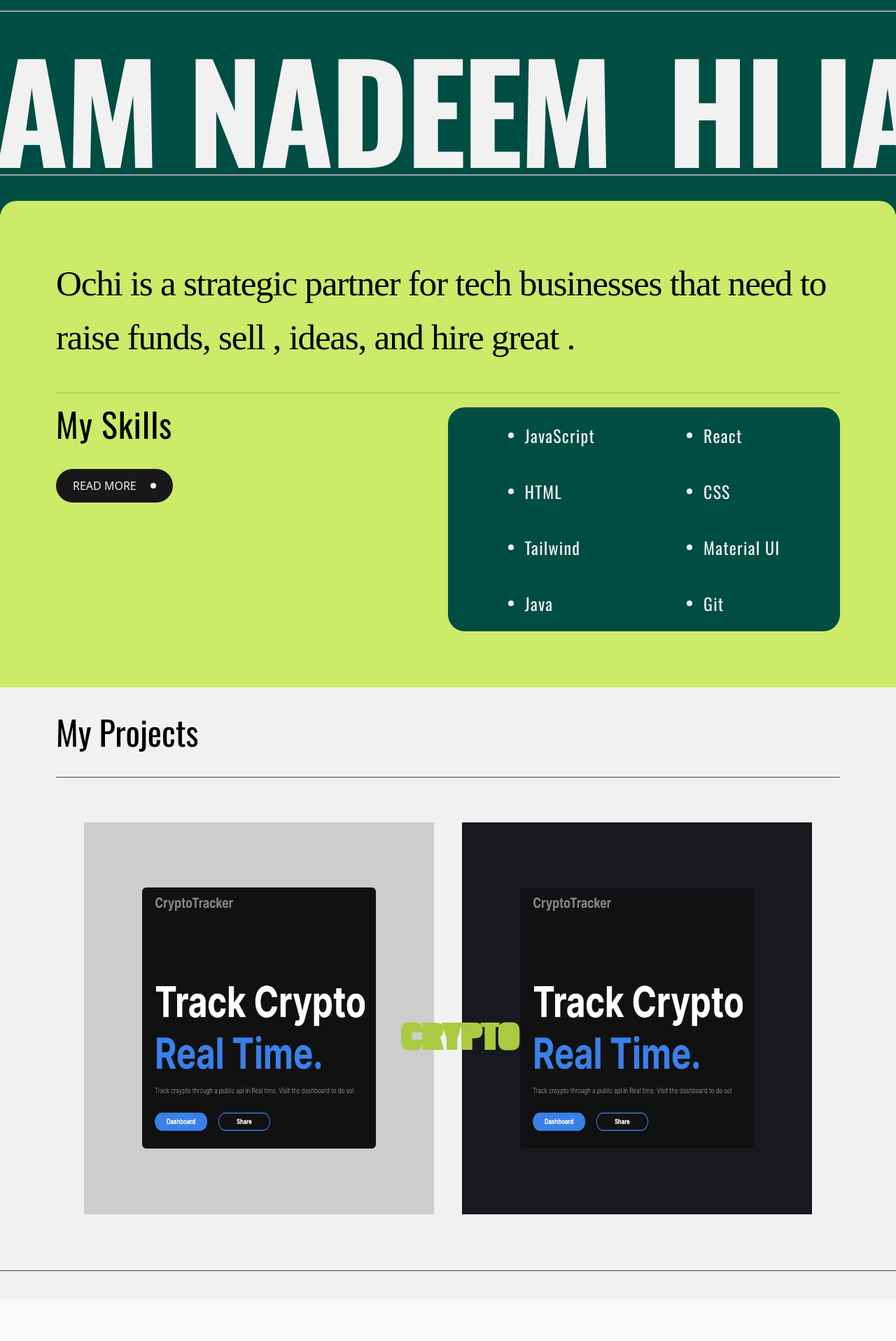
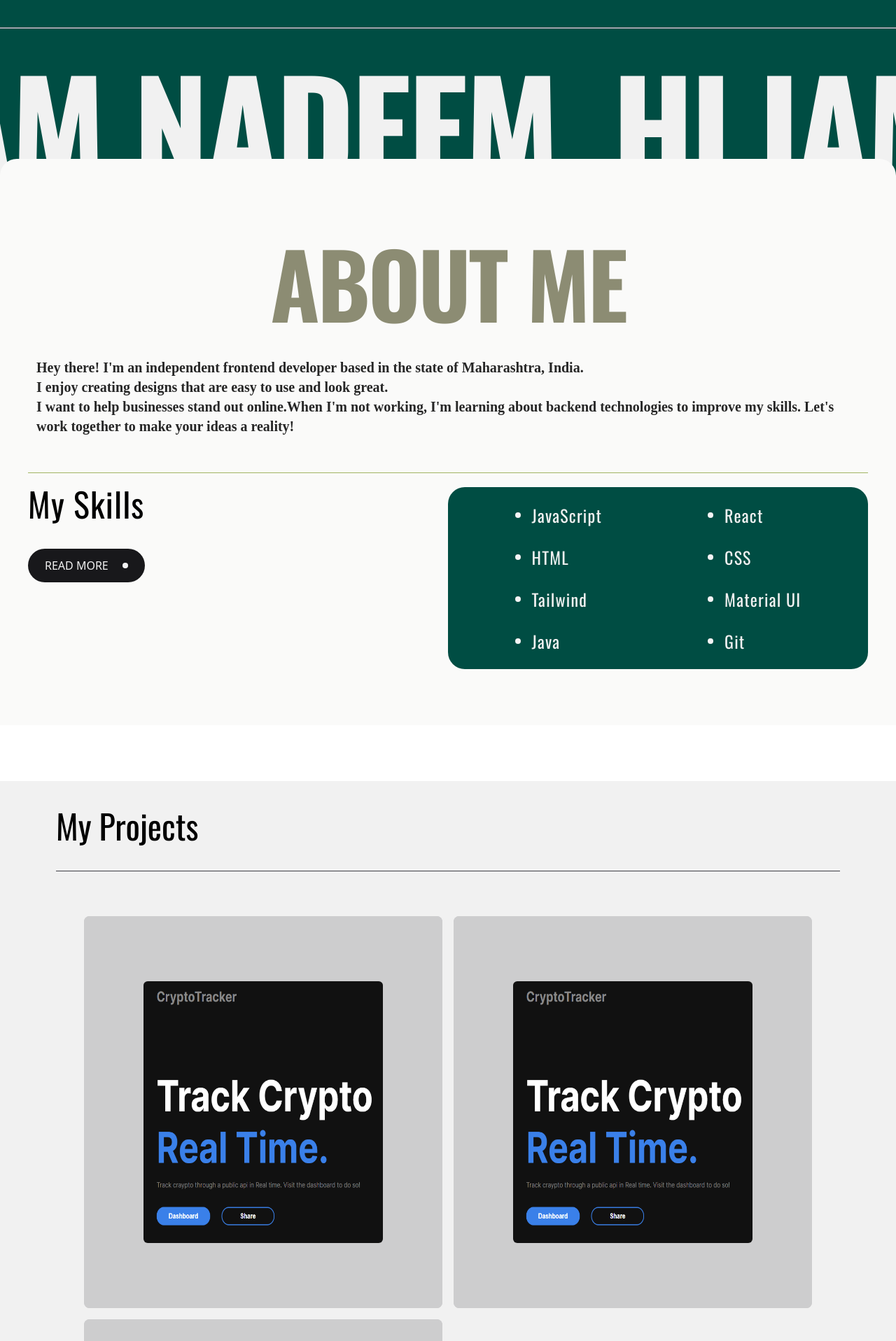
Before and after one commit to nadeemnagarji/newPortFolio, a React (Vite) app: page / in a window 1280 px wide. Shown: the part 881-2797 px from the top of the page at 70% size. Built offline with nearby package versions, Linux system fonts and the light colour scheme; a web font is replaced by a local one.

Commit message:
added animations

```diff
--- a/package.json
+++ b/package.json
@@ -11,6 +11,8 @@
   },
   "dependencies": {
     "framer-motion": "^11.0.8",
+    "gsap": "^3.12.5",
+    "locomotive-scroll": "^5.0.0-beta.11",
     "react": "^18.2.0",
     "react-dom": "^18.2.0",
     "react-icons": "^5.0.1"
--- a/src/components/About.jsx
+++ b/src/components/About.jsx
@@ -1,9 +1,42 @@
+import { motion, useInView } from "framer-motion"
+import { useRef } from "react";
+
+
+
 export default function About(params) {
+
+    const ref = useRef(null)
+    const isInView = useInView(ref)
+
+    const container = {
+        hidden: { opacity: 1, scale: 0 },
+        visible: {
+          opacity: 1,
+          scale: 1,
+          transition: {
+            delayChildren: 0.5,
+            staggerChildren: 0.5,
+
+          }
+        }
+      };
+
+      const items = {
+        hidden: { y: 20, opacity: 0 },
+        visible: {
+          y: 0,
+          opacity: 1
+        }
+      };
+
+
     return(
-        <div className="w-full py-20 bg-[#CDEA68] rounded-tl-3xl  rounded-tr-3xl  px-20">
-                <h1 className=" font-neue tracking-tight text-[4vw]">Ochi is a strategic partner for
-                tech businesses that need to raise funds, sell ,   ideas,
-                and hire great .</h1>
+        <div data-scroll  data-scroll-section data-scroll-speed="-0.1" className=" w-full z-20 py-20 bg-[#FAFAF9] rounded-tl-3xl  rounded-tr-3xl  px-10">
+                <h1 className=" text-center  uppercase  text-[#8c8c73] font-main font-bold tracking-tight text-[10vw]">
+                about  me
+                </h1>
+                   <p className="text-xl font-neue font-bold text-[#262626] p-3 tracking-normal" >Hey there! I'm an independent frontend developer based in the state of Maharashtra, India.<br></br>
+I enjoy creating designs that are easy to use and look great.<br></br> I want to help businesses stand out online.When I'm not working, I'm learning about backend technologies to improve my skills. Let's work together to make your ideas a reality! </p>
                 <div className="mt-10 flex w-full border-t-[1px] border-[#a1b562]">
                     <div className=" w-1/2 mt-5 ">
                         <h1 className="text-5xl font-main tracking-wide  ">My Skills</h1>
@@ -11,21 +44,31 @@ export default function About(params) {
                         <div className="w-2 h-2 rounded-full bg-zinc-100"></div>
                         </button>
                     </div>
-                    <div className="w-1/2 mt-5 font-main tracking-wider  rounded-3xl h-fit p-5 bg-[#004D43]  text-2xl flex  flex justify-around items-start">
-                        <div>
-                        <div className=" w-fit px-4 py-1  flex  items-center justify-center gap-4  rounded-md  text-[#f1f1f1] ">  <div className="w-2 h-2 rounded-full bg-zinc-100"></div>JavaScript</div>
-                        <div className=" w-fit px-4 py-1  flex  items-center justify-center gap-4 mt-10 rounded-md  text-[#f1f1f1] ">  <div className="w-2 h-2 rounded-full bg-zinc-100"></div>HTML</div>
-                        <div className=" w-fit px-4 py-1  flex  items-center justify-center gap-4 mt-10 rounded-md  text-[#f1f1f1] ">  <div className="w-2 h-2 rounded-full bg-zinc-100"></div>Tailwind</div>
-                        <div className=" w-fit px-4 py-1  flex  items-center justify-center gap-4 mt-10 rounded-md  text-[#f1f1f1] ">  <div className="w-2 h-2 rounded-full bg-zinc-100"></div>Java</div>
+                    <div ref={ref}  className="w-1/2 mt-5 font-main tracking-wider  rounded-3xl h-fit p-5 bg-[#004D43]  text-2xl flex   justify-around items-start">
+                        <motion.div
+                        className="flex flex-col gap-5"
+                        variants={container}
+                        initial={isInView? "hidden" : "visible"}
+                        animate={isInView? "visible" : "hidden"}
+                        >
+                          {  ["JavaScript","HTML","Tailwind","Java"].map((item,i)=>{
+                                return   <motion.div variants={items} key={item} className=" w-fit px-4 py-1  flex  items-center justify-center gap-4  rounded-md  text-[#f1f1f1] ">
+                                <div className="w-2 h-2 rounded-full bg-zinc-100"></div>{item}</motion.div>
+                          })}
 
-                        </div>
-                        <div>
-                        <div className=" w-fit px-4 py-1  flex  items-center justify-center gap-4  rounded-md  text-[#f1f1f1] ">  <div className="w-2 h-2 rounded-full bg-zinc-100"></div>React</div>
-                        <div className=" w-fit px-4 py-1  flex  items-center justify-center gap-4 mt-10 rounded-md  text-[#f1f1f1] ">  <div className="w-2 h-2 rounded-full bg-zinc-100"></div>CSS</div>
-                        <div className=" w-fit px-4 py-1  flex  items-center justify-center gap-4 mt-10 rounded-md  text-[#f1f1f1] ">  <div className="w-2 h-2 rounded-full bg-zinc-100"></div> Material UI</div>
-                        <div className=" w-fit px-4 py-1  flex  items-center justify-center gap-4 mt-10 rounded-md  text-[#f1f1f1] ">  <div className="w-2 h-2 rounded-full bg-zinc-100"></div>Git</div>
 
-                        </div>
+                        </motion.div>
+
+                        <motion.div className="flex flex-col gap-5"
+                        className="flex flex-col gap-5"
+                        variants={container}
+                        initial={isInView? "hidden" : "visible"}
+                        animate={isInView? "visible" : "hidden"}
+                        >
+                        {  ["React","CSS","Material UI","Git"].map((item,i)=>{
+                                return   <motion.div variants={items} key={item} className=" w-fit px-4 py-1  flex  items-center justify-center gap-4  rounded-md  text-[#f1f1f1] ">  <div className="w-2 h-2 rounded-full bg-zinc-100"></div>{item}</motion.div>
+                         })}
+                        </motion.div>
                     </div>
                 </div>
         </div>
--- a/src/components/Marque.jsx
+++ b/src/components/Marque.jsx
@@ -3,12 +3,12 @@ import React from 'react';
 motion
 export default function Marque(params) {
     return(
-        <div className='w-full py-14 rounded-tl-2xl rounded-tr-2xl  bg-[#004D43] -mb-5'>
-            <div className='text border-t-2 border-b-2 border-zinc-400 flex whitespace-nowrap overflow-hidden gap-20  uppercase'>
-                <motion.h1 initial={{x:0}} animate={{x:"-100%"}} transition={{ease:"linear",repeat:Infinity,duration:5}}  className='text-[15vw]  font-main tracking-tight text-[#F1F1F1] font-bold leading-none pt-10'>Hi Iam Nadeem</motion.h1>
-                <motion.h1 initial={{x:0}} animate={{x:"-100%"}} transition={{ease:"linear",repeat:Infinity,duration:5}}  className='text-[15vw]  font-main tracking-tight text-[#F1F1F1] font-bold leading-none pt-10'>Hi Iam Nadeem</motion.h1>
-                <motion.h1 initial={{x:0}} animate={{x:"-100%"}} transition={{ease:"linear",repeat:Infinity,duration:5}}  className='text-[15vw]  font-main tracking-tight text-[#F1F1F1] font-bold leading-none pt-10'>Hi Iam Nadeem</motion.h1>
-                <motion.h1 initial={{x:0}} animate={{x:"-100%"}} transition={{ease:"linear",repeat:Infinity,duration:5}}  className='text-[15vw]  font-main tracking-tight text-[#F1F1F1] font-bold leading-none pt-10'>Hi Iam Nadeem</motion.h1>
+        <div data-scroll data-scroll-section  data-scroll-speed=".03"  className='w-full py-14 rounded-tl-2xl rounded-tr-2xl z-10   bg-[#004D43] '>
+            <div className='text border-t-2 border-b-2 border-zinc-400 flex whitespace-nowrap overflow-hidden  uppercase'>
+                <motion.h1 initial={{x:0}} animate={{x:"-100%"}} transition={{ease:"linear",repeat:Infinity,duration:5}}  className='text-[15vw]  font-main tracking-tight text-[#F1F1F1] font-bold leading-none pr-20 pt-10'>Hi Iam Nadeem</motion.h1>
+                <motion.h1 initial={{x:0}} animate={{x:"-100%"}} transition={{ease:"linear",repeat:Infinity,duration:5}}  className='text-[15vw]  font-main tracking-tight text-[#F1F1F1] font-bold leading-none pr-20 pt-10'>Hi Iam Nadeem</motion.h1>
+                <motion.h1 initial={{x:0}} animate={{x:"-100%"}} transition={{ease:"linear",repeat:Infinity,duration:5}}  className='text-[15vw]  font-main tracking-tight text-[#F1F1F1] font-bold leading-none pr-20 pt-10'>Hi Iam Nadeem</motion.h1>
+                <motion.h1 initial={{x:0}} animate={{x:"-100%"}} transition={{ease:"linear",repeat:Infinity,duration:5}}  className='text-[15vw]  font-main tracking-tight text-[#F1F1F1] font-bold leading-none pr-20 pt-10'>Hi Iam Nadeem</motion.h1>
             </div>
         </div>
     )
--- a/src/components/Navbar.jsx
+++ b/src/components/Navbar.jsx
@@ -4,7 +4,7 @@ function Navbar() {
 const services = ["Home","Projects","Skills","Contact"]
 
   return (
-    <div className="fixed z-50 w-full px-5 py-5 font-neue flex justify-between">
+    <div className="fixed z-50 w-full px-5 py-5 font-neue flex justify-between bg-[#f1f1f1]">
         <div className='flex items-center justify-center gap-2 text-[2vw] font-neue font-semibold'>
             <h3 className=''>Nadeem</h3>
             <p className='mt-0'>Nagarji</p>
--- a/src/components/Projects.jsx
+++ /dev/null
@@ -1,44 +0,0 @@
-
-import cryptoImg from "../../crypto.png"
-
-export default function Projects(params) {
-
-    return(
-       <div className="w-full py-10 bg-[#F1f1f1] ">
-            <div className="w-full px-20 border-b-[1px] border-zinc-700 pb-20">
-                <div className="border-b-[1px] border-zinc-700 ">
-                <h1 className=" font-main text-5xl pb-10" >My Projects</h1>
-                </div>
-
-                <div className="px-10">
-
-
-
-                <div className="cards w-full flex gap-10 mt-16">
-
-
-
-                    <div className="relative cardcontainer w-1/2   h-[70vh] rounded-lg bg-[#CDCDCE]">
-                    <h1 className="  headings absolute left-full -translate-x-1/4 top-1/2 z-[9] font-main  text-5xl text-[#acca41]  font-bold tracking-wider top-">CRYPTO</h1>
-                        <div className="   card flex items-center justify-center w-full h-full  bg-[#CDCDCE]">
-                        <img className="  bg-cover w-2/3 h-2/3 rounded-md " src={cryptoImg} alt="" />
-                        </div>
-                    </div>
-
-
-                    <div className=" relative cardcontainer card w-1/2    h-[70vh] rounded-lg bg-[#19181E]">
-                    <h1 className="  headings absolute right-full translate-x-20 top-1/2 z-[9] font-main  text-5xl text-[#acca41]  font-bold tracking-wider top-">CRYPTO</h1>
-                    <div className="  card w-full h-full flex items-center justify-center  bg-[#19181E]">
-                    <img className="  bg-cover w-2/3 h-2/3 rounded-md " src={cryptoImg} alt="" />
-                        </div>
-                    </div>
-                </div>
-
-
-
-                </div>
-
-            </div>
-       </div>
-    )
-};
--- /dev/null
+++ b/src/components/project/Cards.jsx
@@ -0,0 +1,39 @@
+import { delay, motion, useInView } from "framer-motion"
+import { useRef, useState } from "react"
+
+
+
+
+export default function Cards({name,img,extraClasses,links}) {
+
+    const [ishovering,setHovering] = useState(false)
+    const ref = useRef(null)
+    const isInView = useInView(ref)
+
+    return(
+            <a ref={ref} href={links}  target="_blank">
+        <motion.div   className="relative cardcontainer w-full   h-[70vh] rounded-lg bg-[#CDCDCE]"
+        whileHover={{scale:0.95}}
+        transition={{ease:[0.76, 0, 0.24, 1],duration:0.5}}
+        onMouseEnter={()=>setHovering(true)}
+        initial={isInView? {opacity:"0"}:{opacity:"100"}}
+        animate={isInView? {opacity:"100"}:{opacity:"0"}}
+        onMouseLeave={()=>setHovering(false)}>
+    <h1  className= {` flex  headings absolute   top-1/2 z-[9] font-main  text-5xl text-[#004D43]  font-bold tracking-wider  ${extraClasses}`}>{name.split("").map(((item,index)=>{
+        return <motion.span
+        className=" inline-block"
+        initial={{y:"100%" , opacity:"0"}}
+        animate={  ishovering? {y:"0" ,opacity:"100%"} : {y:"100%" ,opacity:"0"}  }
+          >
+            {item}
+            </motion.span>
+    }))}</h1>
+        <div
+         className=" rounded-lg  card flex items-center justify-center w-full h-full  bg-[#CDCDCE]">
+        <motion.img
+
+        className="  bg-cover w-2/3 h-2/3 rounded-md " src={img} alt="" />
+        </div>
+    </motion.div> </a>
+    )
+};
--- /dev/null
+++ b/src/components/project/Projects.jsx
@@ -0,0 +1,90 @@
+
+import { easeInOut, motion, useInView } from "framer-motion"
+import cryptoImg from "../../../crypto.png"
+import { useRef, useState } from "react"
+import Cards from "./Cards"
+
+export default function Projects(params) {
+
+    const [ishovering,setHovering] = useState(false)
+
+    const ref = useRef(null)
+    const isInView = useInView(ref)
+
+    const container = {
+        hidden: { opacity: 1, scale: 0 },
+        visible: {
+          opacity: 1,
+          scale: 1,
+          transition: {
+            delayChildren: 0.5,
+            staggerChildren: 0.5,
+
+          }
+        }
+      };
+
+      const items = {
+        hidden: { y: 20, opacity: 0 },
+        visible: {
+          y: 0,
+          opacity: 1
+        }
+      };
+
+
+    return(
+       <div   className="w-full py-10 z-30 bg-[#F1f1f1] ">
+            <div className="w-full px-20 border-b-[1px] border-zinc-700 pb-20">
+                <div className="border-b-[1px] border-zinc-700 ">
+                <h1 className=" font-main text-5xl pb-10" >My Projects</h1>
+                </div>
+
+                <div className="px-10">
+
+
+
+                <div className="cards w-full grid grid-cols-2 gap-4 mt-16 ">
+
+
+
+
+                    <Cards name="CRYPTO" img={cryptoImg} extraClasses="left-full -translate-x-1/2" links="http://crypto-tracker-eight-psi.vercel.app/" />
+                    <Cards name="FYDE" img={cryptoImg} extraClasses="right-full translate-x-1/3" />
+                    <Cards name="CRYPTO" img={cryptoImg} extraClasses="left-full -translate-x-1/2" />
+                </div>
+
+
+
+                </div>
+
+            </div>
+       </div>
+    )
+};
+
+
+/*
+
+INDIVIDUAL CARD CODE
+
+
+  { <div className="relative cardcontainer w-1/2   h-[70vh] rounded-lg bg-[#CDCDCE]"
+                        onMouseEnter={()=>setHovering(true)}
+                        onMouseLeave={()=>setHovering(false)}>
+                    <h1 className=" flex  headings absolute left-full -translate-x-1/4 top-1/2 z-[9] font-main  text-5xl text-[#acca41]  font-bold tracking-wider top-">{"CRYPTO".split("").map(((item,index)=>{
+                        return <motion.span
+                        className=" inline-block"
+                        initial={{y:"100%" , opacity:"0"}}
+                        animate={ ishovering? {y:"0" ,opacity:"100%"} : {y:"100%" ,opacity:"0"}  }
+                        transition={{ease:easeInOut,delay:index*.06}}  >
+                            {item}
+                            </motion.span>
+                    }))}</h1>
+                        <div className="   card flex items-center justify-center w-full h-full  bg-[#CDCDCE]">
+                        <img className="  bg-cover w-2/3 h-2/3 rounded-md " src={cryptoImg} alt="" />
+                        </div>
+                    </div> }
+
+
+*/
--- a/src/pages/LandingPage.jsx
+++ b/src/pages/LandingPage.jsx
@@ -1,35 +1,72 @@
 import React from 'react'
 import heroImg from "../assets/hero.jpg"
 import { FaArrowUpLong } from "react-icons/fa6";
+import { motion } from 'framer-motion';
+
+import { TiSocialLinkedinCircular } from "react-icons/ti";
+import { SlSocialGithub } from "react-icons/sl";
+
 function LandingPage() {
+
+  const container = {
+    hidden: { opacity: 1, scale: 0 },
+    visible: {
+      opacity: 1,
+      scale: 1,
+      transition: {
+        delayChildren: 0.3,
+        staggerChildren: 0.2,
+
+      }
+    }
+  };
+
+  const items = {
+    hidden: { y: 20, opacity: 0 },
+    visible: {
+      y: 0,
+      opacity: 1
+    }
+  };
+
   return (
-    <div className='w-full h-screen pt-1 mt-10 text-[#212121] ' >
+    <div data-scroll data-scroll-section data-scroll-speed="-.9" className='w-full h-screen pt-1 mt-10 text-[#212121] ' >
 
 
-        <div className='textstructre mt-24 px-20'>
+        <motion.div className='textstructre mt-24 px-20'
+           variants={container}
+           initial="hidden"
+           animate="visible"
+        >
           {["A Frontend Developer","Embarking on","the Fullstack Journey"].map((item,index)=>{
             return(
               <div className="masker font-bold  font-main ">
-                <div className='w-fit flex items-center '>
-                  {index ===1 && <div className='w-[7vw] mt-[1vw] h-[5vw] bg-green-500 rounded-md mr-[1vw]'></div> }
-                <h1 className='text-[6.5vw] leading-[7vw] tracking-tight'>{item}</h1>
+                <div  className='w-fit flex items-center '>
+                  {index ===1 && <motion.div
+                  initial={{width: 0}}
+                  animate={{width :"7vw"}}
+                  transition={{ease:[0.76, 0, 0.24, 1],duration:1,delay:0.5}}
+                  className='w-[7vw] mt-[1vw] h-[5vw] bg-green-500 rounded-md mr-[1vw]'>
+                  </motion.div>
+                  }
+                <motion.h1 variants={items} className='text-[6.5vw] leading-[7vw] tracking-tight'>{item}</motion.h1>  {/*animation is given in this line */}
                 </div>
             </div>
             )
           })}
 
 
-        </div>
+        </motion.div>
 
         <div className=' border-t border-gray-500 mt-20 flex justify-between items-center py-5 px-20'>
-              {["for public and private companies","from the first pitch to IPO"].map((item,index)=>{
-                return <p className='text-md font-light tracking-tight' >{item}</p>
+              {[{icon:<TiSocialLinkedinCircular/>,name:"linkedIn"},{icon:<SlSocialGithub/>,name:"Github"}].map((item,index)=>{
+                return <div className='rounded-full cursor-pointer h-full text-md font-normal flex items-center gap-2 tracking-tight' > <span className='text-xl'>{item.icon}</span> {item.name}</div>
               })}
-              <div className='start flex items-center gap-2'>
-                  <div className='px-4 py-1 border-[1px]  rounded-full text-sm'>
+              <div className='start flex items-center gap-2 '>
+                  <div className='  px-4 py-1 border-[1px]  border-[#8c8c73] cursor-pointer rounded-full text-sm'>
                     Start the project
                   </div>
-                  <div className='w-7 h-7 rotate-45 flex justify-center items-center rounded-full border-[1px]'>
+                  <div className='hover:bg-[#212121] hover:text-[#f1f1f1]  w-7 h-7 rotate-45 flex justify-center items-center rounded-full border-[1px]'>
                   <FaArrowUpLong />
                   </div>
               </div>
```
Also changed, not shown: src/App.jsx (+9 -1 lines), src/components/Footer.jsx (+9 -6 lines), src/components/LastFooter.jsx (added, +12 -0 lines), 1 other file (tests, documents, lock files or other folders).
